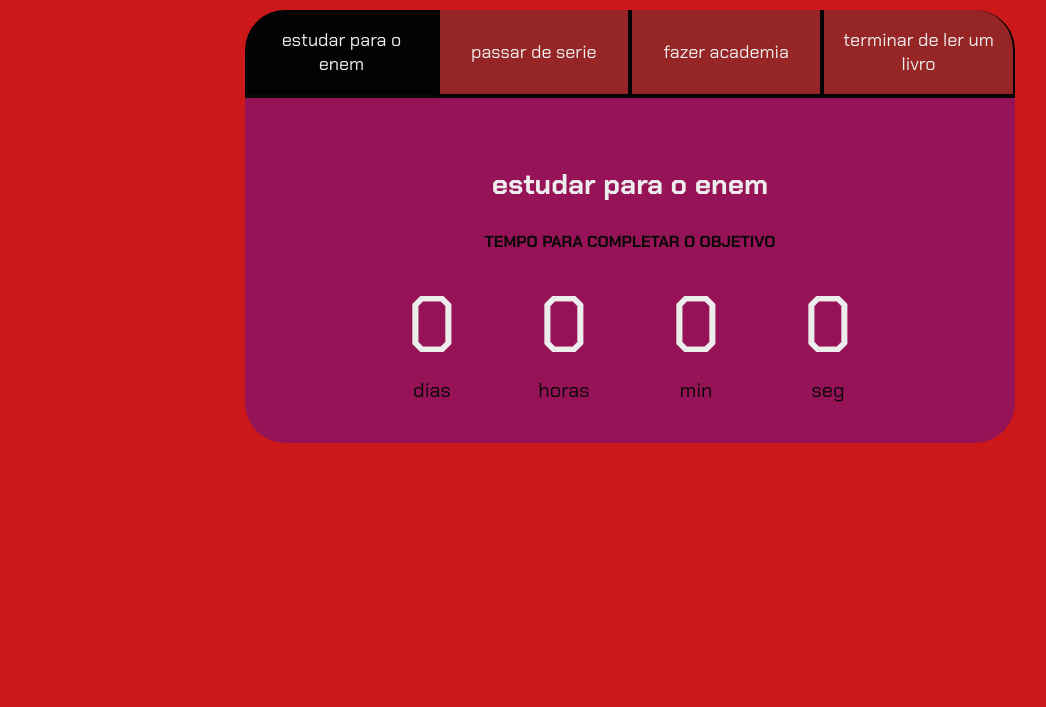
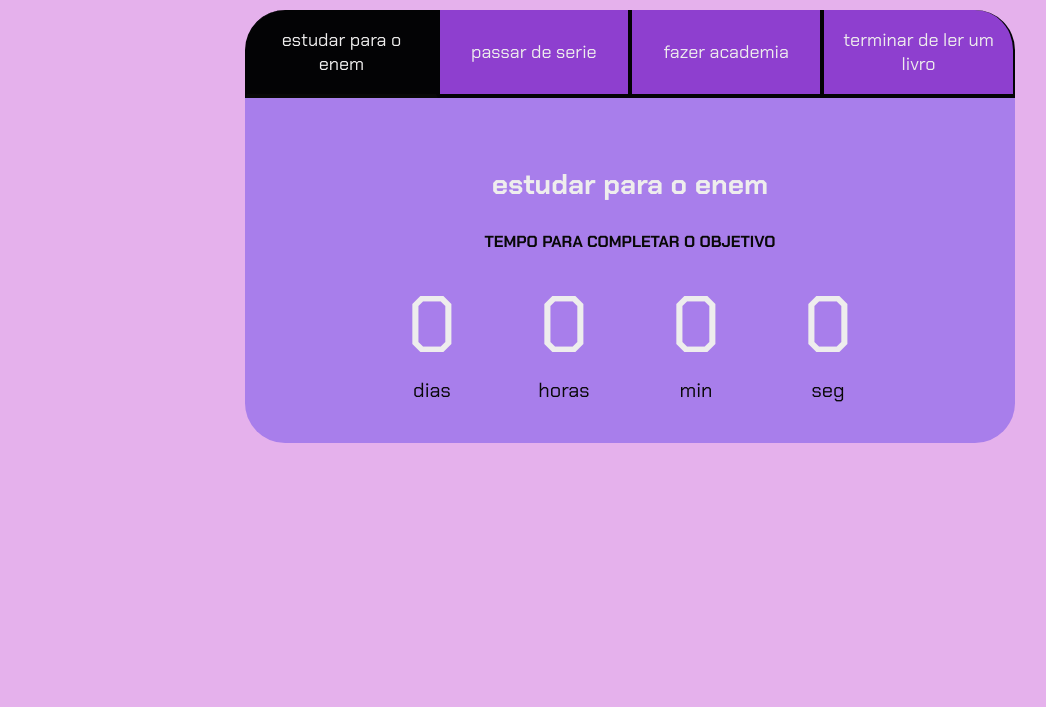
Before and after one commit to NatieliCRF/nat-objetivos, a plain HTML site: page index.html in a window 1280 px wide. Shown: the part 93-800 px from the top of the page, without its empty margins (10-1056 px from the left). Drawn offline with Linux system fonts and the light colour scheme.

Commit message:
Update style.css

```diff
--- a/style.css
+++ b/style.css
@@ -1,11 +1,11 @@
 @import url('https://fonts.googleapis.com/css2?family=Chakra+Petch:wght@400;700&display=swap');
 
 :root {
-    --cor-de-fundo: #cc1818;
+    --cor-de-fundo: #e5b1ec;
     --verde: #080807;
     --branco: #eeeded;
     --botao-ativo: #030305;
-    --botao-inativo: rgba(99, 51, 51, 0.5);
+    --botao-inativo: rgba(118, 31, 199, 0.781);
     --texto-fundo: rgba(27, 9, 230, 0.3);
 }
 body {
```
